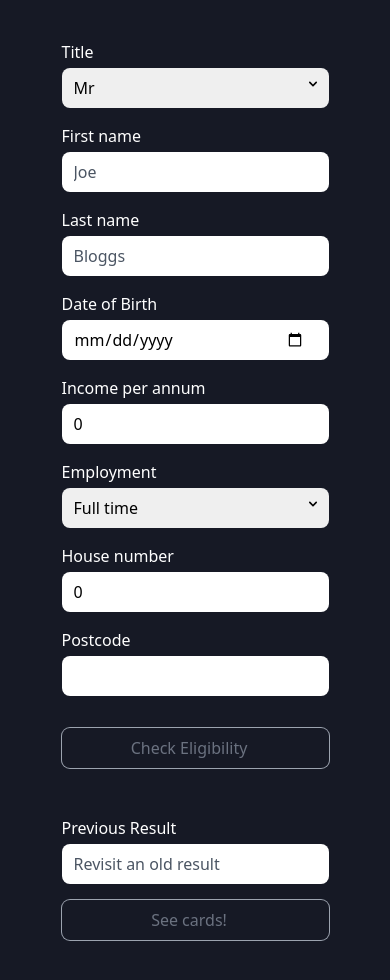
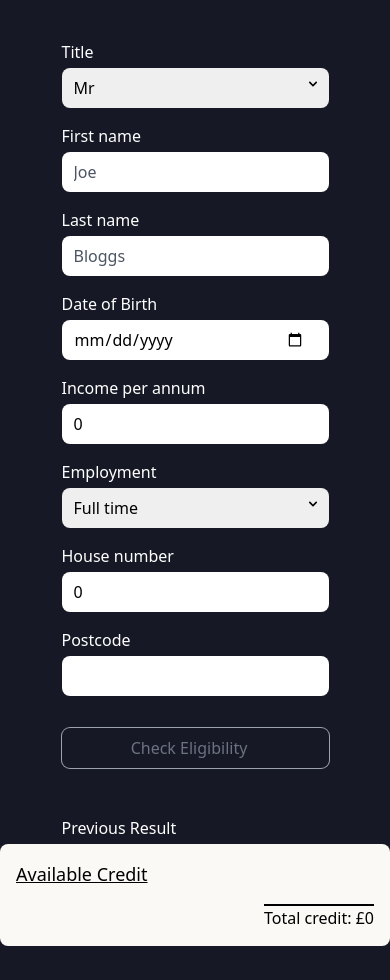
Before and after one commit to EddWills95/TotallyMoney, a React (Create React App) app in the folder ui/: page / in a window 390 px wide. Built offline with nearby package versions, Linux system fonts and the light colour scheme.

Commit message:
mostly finished styling and behaviour

```diff
--- a/ui/src/App.tsx
+++ b/ui/src/App.tsx
@@ -2,18 +2,19 @@ import React, { useState, useContext } from "react";
 import { AvailableCreditCards, CreditCard, FormData } from "./types";
 import { FormInput, CreditCardSelector, HistoricalInput } from "./widgets";
 import { SwitchTransition, CSSTransition } from "react-transition-group";
+import CardsContext from "./context/cardsContext";
 
 import "./styles/App.css";
-import CardsContext from "./context/cardsContext";
 
 function App() {
   const [availableCards, setAvailableCards] =
     useState<AvailableCreditCards>(undefined);
 
-  // const { selectedCards } = useContext(CardsContext);
+  const [selectedCards, setSelectedCards] = useState<CreditCard[]>([]);
 
   const resetCards = () => {
     setAvailableCards(undefined);
+    setSelectedCards([]);
   };
 
   const handleSubmit = (formData: FormData) => {
@@ -27,6 +28,7 @@ function App() {
   };
 
   return (
+    <CardsContext.Provider value={{ selectedCards, setSelectedCards }}>
       <div className="flex flex-col min-h-screen p-8 py-10 items-center justify-center text-white bg-mirage">
         <SwitchTransition>
           <CSSTransition
@@ -67,18 +69,36 @@ function App() {
           </CSSTransition>
         </SwitchTransition>
 
-      {/* {!!selectedCards.length && (
-        <div className="fixed bottom-0 bg-offWhite transition-transform -translate-y-20 z-20 w-full h-1/5 text-black">
-          <p>
-            Total credit:{" "}
+        <CSSTransition
+          key="total-credit"
+          in={!!selectedCards.length}
+          timeout={1000}
+          classNames="slide-up"
+        >
+          <div className="fixed rounded-lg p-4 bottom-0 bg-offWhite transition-transform z-20 w-full h-auto text-black flex flex-col justify-between translate-y-full md:w-6/12">
+            <h2 className="text-lg underline">Available Credit</h2>
+            <ul className="flex grow flex-col">
+              {selectedCards.map((card) => (
+                <li className="flex justify-between">
+                  <span>{card.name}</span>
+                  <span>{card.credit}</span>
+                </li>
+              ))}
+            </ul>
+
+            <div className="flex mt-4">
+              <p className="ml-auto border-t-2 border-black">
+                Total credit: £
                 {selectedCards.reduce(
                   (prev: number, curr: CreditCard) => (prev += curr.credit),
                   0
                 )}
               </p>
             </div>
-      )} */}
           </div>
+        </CSSTransition>
+      </div>
+    </CardsContext.Provider>
   );
 }
 
--- a/ui/src/components/Card.tsx
+++ b/ui/src/components/Card.tsx
@@ -20,7 +20,7 @@ const Card = ({
 }: Props) => {
   const gradientBackground: string = id + "-gradient";
 
-  const [grow, setGrow] = useState(false);
+  const [showDetails, setShowDetails] = useState(false);
 
   return (
     <div
@@ -90,9 +90,9 @@ const Card = ({
             "align-middle",
             "duration-500",
             "hover:cursor-pointer",
-            { "rotate-180": grow }
+            { "rotate-180": showDetails }
           )}
-          onClick={() => setGrow(!grow)}
+          onClick={() => setShowDetails(!showDetails)}
         >
           <svg
             xmlns="http://www.w3.org/2000/svg"
@@ -125,7 +125,7 @@ const Card = ({
           "text-black",
           "-z-50",
           "transition-transform",
-          { "translate-y-[65px]": grow }
+          { "translate-y-[65px]": showDetails }
         )}
       >
         <div className="flex flex-row gap-2 justify-between">
--- a/ui/src/context/cardsContext.tsx
+++ b/ui/src/context/cardsContext.tsx
@@ -2,9 +2,13 @@ import { createContext } from "react";
 import { CreditCard } from "../types";
 
 interface CardContextType {
-  selectedCards: Array<CreditCard> | undefined;
+  selectedCards: CreditCard[];
+  setSelectedCards: (cards: CreditCard[]) => void;
 }
 
-const CardContext = createContext<CardContextType | null>(null);
+const CardContext = createContext<CardContextType>({
+  selectedCards: [],
+  setSelectedCards: () => {},
+});
 
 export default CardContext;
--- a/ui/src/styles/App.css
+++ b/ui/src/styles/App.css
@@ -18,3 +18,19 @@
   .fade-exit-active {
     transition: opacity 500ms, transform 500ms;
   }
+
+  .slide-up-enter {
+    transform: translateY(0%);
+  }
+
+  .slide-up-enter-done {
+    transform: translateY(0%);
+  }
+
+  .slide-up-exit {
+    transform: translateY(100%);
+  }
+
+  .slide-up-exit-done {
+    transform: translateY(100%);
+  }
--- a/ui/src/styles/tailwind.css
+++ b/ui/src/styles/tailwind.css
@@ -36,25 +36,6 @@ input:focus{
     @apply ring-2 ring-offset-2 ring-offset-mirage ring-red-500;
 }
 
-.fade-enter .btn {
-    opacity: 0;
-    transform: translateX(-100%);
-  }
-
-  .fade-enter-active .btn {
-    opacity: 1;
-    transform: translateX(0%);
-}
-
-.fade-exit .btn {
-    opacity: 1;
-    transform: translateX(0%);
-}
-  .fade-exit-active .btn {
-    opacity: 0;
-    transform: translateX(100%);
-  }
-
   .student-gradient {
     background: #373B44;  /* fallback for old browsers */
     background: -webkit-linear-gradient(to top, #4286f4, #373B44);  /* Chrome 10-25, Safari 5.1-6 */
--- a/ui/src/widgets/CreditCardSelector.tsx
+++ b/ui/src/widgets/CreditCardSelector.tsx
@@ -1,5 +1,6 @@
-import { useState } from "react";
+import { useContext, useState } from "react";
 import { Card } from "../components";
+import CardContext from "../context/cardsContext";
 import { AvailableCreditCards, CreditCard } from "../types";
 
 type Props = {
@@ -8,7 +9,7 @@ type Props = {
 };
 
 const CreditCardSelector = ({ availableCards, resetCards }: Props) => {
-  const [selectedCards, setSelectedCards] = useState<Array<any>>([]);
+  const { selectedCards, setSelectedCards } = useContext(CardContext);
 
   const handleSelect = (card: CreditCard) => {
     if (selectedCards.some((selected) => selected.id === card.id)) {
--- a/ui/src/widgets/HistoricalInput.tsx
+++ b/ui/src/widgets/HistoricalInput.tsx
@@ -1,4 +1,4 @@
-import { useState } from "react";
+import { FormEventHandler, useState } from "react";
 import { Button, Input } from "../components";
 import { AvailableCreditCards } from "../types";
 
@@ -9,7 +9,8 @@ type Props = {
 const HistoricalInput = ({ setAvailableCards }: Props) => {
   const [intHash, setIntHash] = useState<string>("");
 
-  const handleSeeOldCards = () => {
+  const handleSeeOldCards = (e: any) => {
+    e.preventDefault();
     // Fetch old cards
     fetch(`http://localhost:3001/${intHash}`)
       .then((r) => r.json())
@@ -18,7 +19,10 @@ const HistoricalInput = ({ setAvailableCards }: Props) => {
   };
 
   return (
-    <div className="mt-12 flex flex-col gap-4 justify-center items-center">
+    <form
+      onSubmit={handleSeeOldCards}
+      className="mt-12 flex flex-col gap-4 justify-center items-center"
+    >
       <Input
         type="number"
         max={111}
@@ -28,10 +32,10 @@ const HistoricalInput = ({ setAvailableCards }: Props) => {
         value={intHash}
         onChange={({ target: { value } }) => setIntHash(value)}
       />
-      <Button onClick={handleSeeOldCards} type="button" disabled={!!!intHash}>
+      <Button type="submit" disabled={!!!intHash}>
         See cards!
       </Button>
-    </div>
+    </form>
   );
 };
 
--- a/ui/tailwind.config.js
+++ b/ui/tailwind.config.js
@@ -72,10 +72,6 @@ module.exports = {
           900: "#1EC49E",
         },
       },
-      outline: ["focus"],
-      border: ["focus"],
-      ring: ["focus"],
-      input: ["focus"],
     },
   },
   variants: {},
```
Lines whose indentation alone changed are shown as unchanged.
